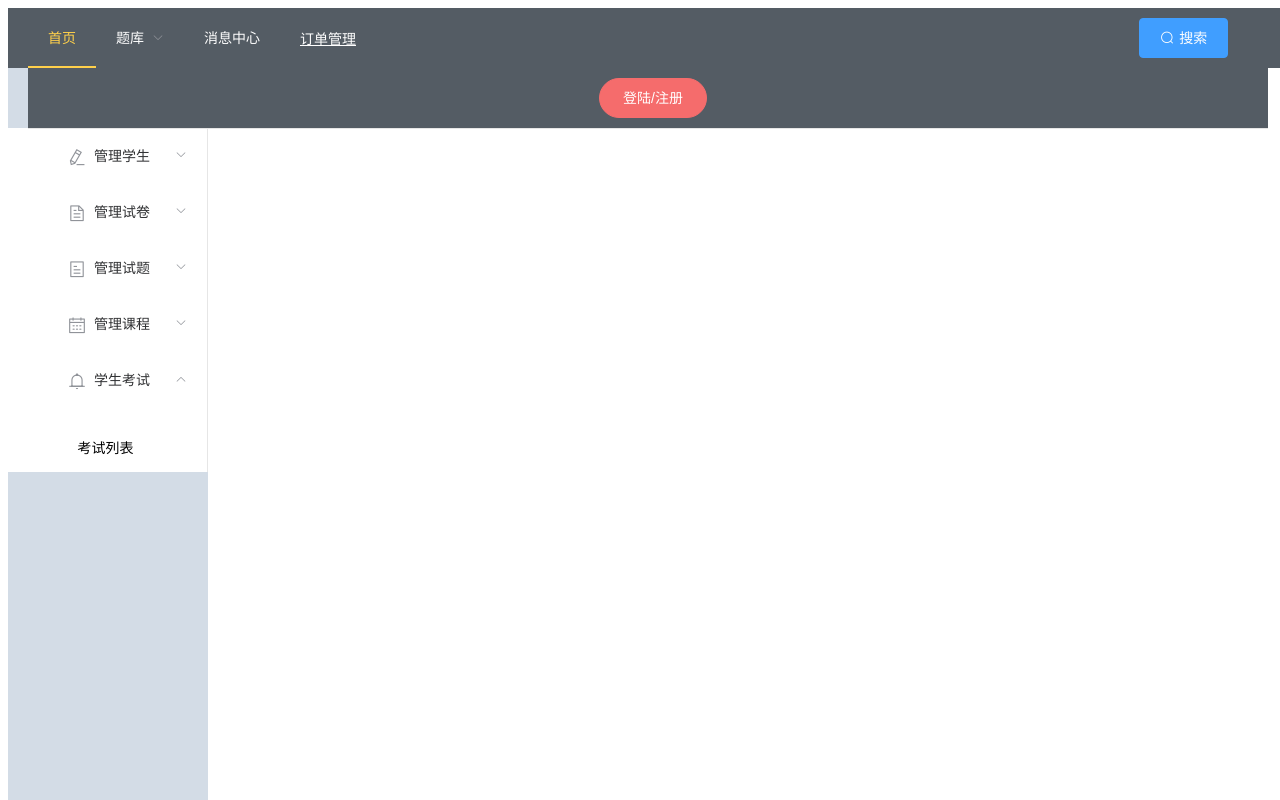
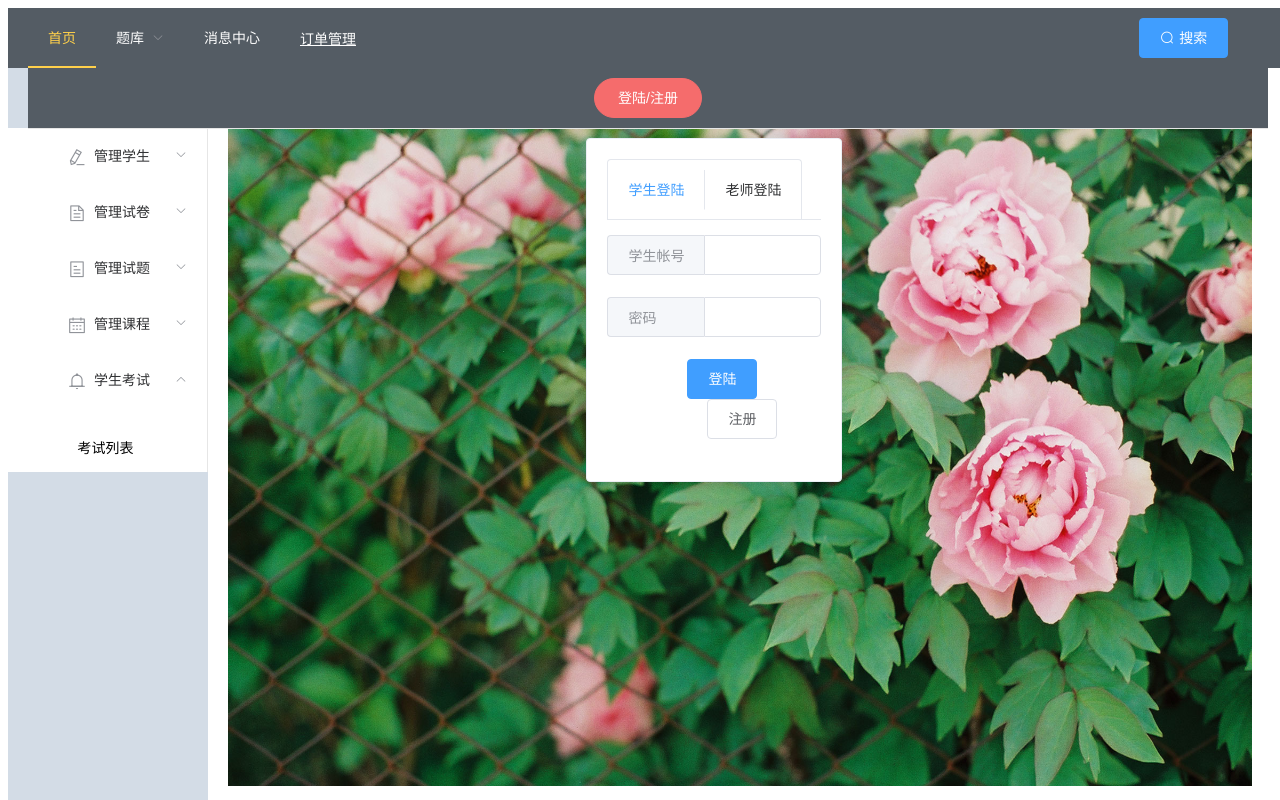
Before and after one commit to ulovecode/exam-vue, a Vue app: page /#/login in a window 1280 px wide. Shown: the top 800 px of the page. Built offline with nearby package versions, Linux system fonts and the light colour scheme; the HTML template or start-up script is replaced by a standard one.

Commit message:
添加登陆功能,用VUEX管理

```diff
--- a/src/components/NavHeader.vue
+++ b/src/components/NavHeader.vue
@@ -24,12 +24,13 @@
         </el-submenu>
       </el-submenu>
       <el-menu-item index="3"  :disabled="showheader">消息中心</el-menu-item>
-      <el-menu-item index="4"><a href="https://www.ele.me" target="_blank">订单管理</a></el-menu-item>
+      <el-menu-item index="4"><a href="#" target="_blank">订单管理</a></el-menu-item>
       <el-col :span="14">
           &nbsp;
       </el-col>
       <el-button type="primary" icon="el-icon-search">搜索</el-button>
-      <el-button type="danger" round>登陆/注册</el-button>
+
+      <router-link v-show="true" to="/login" class="router-link-active"><el-button type="danger" round>登陆/注册</el-button></router-link>
 
     </el-menu>
 
@@ -45,13 +46,18 @@
       return {
         showheader :false,
         activeIndex: '1',
-        activeIndex2: '1'
+        activeIndex2: '1',
+        logined:this.$store.state.logined
       };
     },
     methods: {
       handleSelect(key, keyPath) {
         console.log(key, keyPath);
       }
+
+    },
+    mounted(){
+      // console.log(this.$store.state.logined)
     }
   }
 </script>
--- a/src/components/paper/Paper.vue
+++ b/src/components/paper/Paper.vue
@@ -137,7 +137,7 @@
               message: value.data.data,
               type: 'success'
             });
-            this.getPaperList()
+            // this.getPaperList()
           })
           .catch(reason => {
             this.$notify.error({
--- a/src/components/user/Login.vue
+++ b/src/components/user/Login.vue
@@ -1,13 +1,154 @@
 <template>
+  <div id="login">
+    &nbsp;
+    <div class="login-box">
 
+      <el-card class="box-card">
+
+        <el-form ref="user" :model="user">
+          <el-tabs v-model="userstatus" type="card" @tab-click="handleClick">
+            <el-tab-pane label="学生登陆" name="student"></el-tab-pane>
+            <el-tab-pane label="老师登陆" name="userinfo"></el-tab-pane>
+          </el-tabs>
+
+          <template v-if="userstatus === 'student'">
+            <el-form-item>
+              <el-col :span="24">
+                <el-input v-model="user.userid" key="student-input">
+                  <template slot="prepend">学生帐号</template>
+                </el-input>
+              </el-col>
+            </el-form-item>
+          </template>
+          <template v-else>
+            <el-form-item>
+              <el-col :span="24">
+                <el-input v-model="user.userid" key="user-input">
+                  <template slot="prepend">老师帐号</template>
+                </el-input>
+              </el-col>
+            </el-form-item>
+          </template>
+          <el-form-item>
+            <el-col :span="24">
+              <el-input type="password" v-model="user.passwd">
+                <template slot="prepend"> 密码&nbsp;&nbsp;&nbsp;&nbsp;&nbsp;&nbsp;&nbsp;</template>
+              </el-input>
+            </el-col>
+          </el-form-item>
+
+          <el-form-item>
+            <el-button style="margin-left: 80px" type="primary" @click="onSubmit">登陆</el-button>
+            <el-button style="margin-left: 100px">注册</el-button>
+          </el-form-item>
+        </el-form>
+
+      </el-card>
+      &nbsp;
+    </div>
+    &nbsp;
+  </div>
 </template>
 
 <script>
-    export default {
-        name: "Login"
+  export default {
+    name: "Login",
+    data() {
+      return {
+        userstatus: 'student',
+        user: {
+          userid: '',
+          passwd: ''
+        }
+      }
+    },
+    methods: {
+      onSubmit() {
+        let username = this.user.userid;
+        let password = this.user.passwd;
+        if (username === '' || password === '') {
+          this.$message({
+            message: '账号或密码为空！',
+            type: 'error'
+          });
+          return;
+        }
+        if (this.userstatus === 'student') {
+          this.$http.post("/student/login", {sno: this.user.userid, passwd: this.user.passwd})
+            .then(value => {
+              let res = value.data;
+              if (res.code === 0) {
+                this.$message({
+                  message: "登陆成功",
+                  type: 'success'
+                });
+                let student = value.data.data;
+                console.log(student)
+                sessionStorage.setItem("student", JSON.stringify(student))
+                this.$store.dispatch("STUDENT_LOGIN");
+                this.$router.push({path:'/examlist'})
+              } else {
+                this.$message({
+                  message: "用户名或密码错误",
+                  type: 'error'
+                });
+              }
+            })
+            .catch(reason => {
+              this.$message({
+                message: reason.message,
+                type: 'error'
+              });
+            });
+        } else {
+          this.$http.post("/user/login", this.user)
+            .then(value => {
+                let res = value.data;
+              if (res.code === 0) {
+                this.$message({
+                  message: "登陆成功",
+                  type: 'success'
+                });
+                let userInfo = value.data.data;
+                sessionStorage.setItem("userInfo", JSON.stringify(userInfo));
+                this.$store.dispatch("USER_LOGIN")
+                this.$router.push({path:'/examlist'})
+              } else {
+                this.$message({
+                  message: "用户名或密码错误",
+                  type: 'error'
+                });
+              }
+            })
+            .catch(
+              reason => {
+                this.$message({
+                  message: reason.message,
+                  type: 'error'
+                });
+              }
+            );
+        }
+
+      },
+      handleClick(tab, event) {
+        this.userstatus = tab.value;
+        console.log(tab, event);
+      }
     }
+  }
 </script>
 
 <style scoped>
+  #login{
+    background:  url(../../assets/img/1206288.jpg) no-repeat fixed ;
+    background-size: 100% 100%;
+  }
+  .login-box {
+    margin-bottom: 18%;
+    margin-left: 35%;
+    height: 30%;
+    width: 25%;
+  }
 
 </style>
--- a/src/main.js
+++ b/src/main.js
@@ -7,6 +7,8 @@ import axios from 'axios'
 import filters from './filters'
 import ElementUI from 'element-ui';
 import 'element-ui/lib/theme-chalk/index.css';
+import stores from './stroe/store'
+
 
 Vue.config.productionTip = false
 Vue.use(ElementUI);
@@ -30,5 +32,6 @@ new Vue({
   router,
   components: { App },
   template: '<App/>',
-  render: h => h(App)
+  render: h => h(App),
+  store:stores
 })
--- a/src/router/index.js
+++ b/src/router/index.js
@@ -11,6 +11,7 @@ import PaperForm from '@/components/paper/PaperForm'
 import Paper from '@/components/paper/Paper'
 import Exam from '@/components/exam/Exam'
 import ExamList from '@/components/exam/ExamList'
+import Login from '@/components/user/Login'
 
 Vue.use(Router)
 
@@ -98,6 +99,11 @@ export default new Router({
       path:'/examlist',
       name:'examlist',
       component:ExamList,
+    },
+    {
+      path:'/login',
+      name:'login',
+      component:Login
     }
 
 
--- /dev/null
+++ b/src/stroe/actions.js
@@ -0,0 +1,18 @@
+//import 数据 from ''	这里面可以获取数据
+import * as types from './type'
+
+export default{
+
+  STUDENT_LOGIN:({commit})=>{
+    commit(types.STUDENT_LOGIN)
+  },
+  STUDENT_LOGOUT:({commit})=>{
+    commit(types.STUDENT_LOGOUT)
+  },
+  USER_LOGIN:({commit})=>{
+    commit(types.USER_LOGIN)
+  },
+  USER_LOGOUT:({commit})=>{
+    commit(types.USER_LOGOUT)
+  }
+}
--- /dev/null
+++ b/src/stroe/mutations.js
@@ -0,0 +1,110 @@
+import {
+
+  USER_LOGOUT,
+  USER_LOGIN,
+  STUDENT_LOGOUT,
+  STUDENT_LOGIN
+} from './type'
+
+const state={
+  logined: false,
+  userInfo:{
+    userid:'',
+    realname:'',
+    passwd:'',
+    loginDtime:'',
+    logoutDtime:'',
+    loginHost:''
+  },
+  student:{
+    sno:'',
+    idno:'',
+    passwd:'',
+    major:'',
+    classno:'',
+    sname:'',
+    pyname:'',
+    gender:'',
+    birthday:'',
+    pic:'',
+    highSchool:'',
+    highScore:'',
+    insource:'',
+    intype:'',
+    nation:'',
+    politicalStatus:'',
+    tel:'',
+    qq:'',
+    email:'',
+    descript:'',
+    recDtime:''
+  }
+};
+
+const mutations={
+
+
+  [USER_LOGIN](state){
+    state.logined = true
+    state.userInfo = JSON.parse(sessionStorage.getItem('userInfo'))
+  },
+  [USER_LOGOUT](state){
+    sessionStorage.clear()
+    state.logined = false
+    state.userInfo = {
+      userid:'',
+      realname:'',
+      passwd:'',
+      loginDtime:'',
+      logoutDtime:'',
+      loginHost:''
+    }
+  },
+  [STUDENT_LOGIN](state){
+    state.logined = true
+    state.student = JSON.parse(sessionStorage.getItem('student'))
+  },
+  [STUDENT_LOGOUT](state){
+    sessionStorage.clear()
+    state.logined = false
+    state.student = {
+      sno:'',
+      idno:'',
+      passwd:'',
+      major:'',
+      classno:'',
+      sname:'',
+      pyname:'',
+      gender:'',
+      birthday:'',
+      pic:'',
+      highSchool:'',
+      highScore:'',
+      insource:'',
+      intype:'',
+      nation:'',
+      politicalStatus:'',
+      tel:'',
+      qq:'',
+      email:'',
+      descript:'',
+      recDtime:''
+    }
+  },
+
+};
+
+const getters={
+	getUserInfo(state){
+		return state.userInfo;
+	},
+	getStudent(state){
+		return state.student;
+	}
+};
+
+export default{
+	state,
+	mutations,
+	getters
+}
--- /dev/null
+++ b/src/stroe/store.js
@@ -0,0 +1,14 @@
+import Vue from 'vue'
+import Vuex from 'vuex'
+import mutations from './mutations'
+import actions from './actions'
+
+Vue.use(Vuex);
+
+
+export default new Vuex.Store({
+	modules:{
+		mutations
+	},
+	actions
+});
--- /dev/null
+++ b/src/stroe/type.js
@@ -0,0 +1,5 @@
+
+export const STUDENT_LOGIN='STUDENT_LOGIN';
+export const STUDENT_LOGOUT='STUDENT_LOGOUT';
+export const USER_LOGIN='USER_LOGIN';
+export const USER_LOGOUT='USER_LOGOUT';
```
Also changed, not shown: src/components/exam/Exam.vue (+35 -31 lines).
